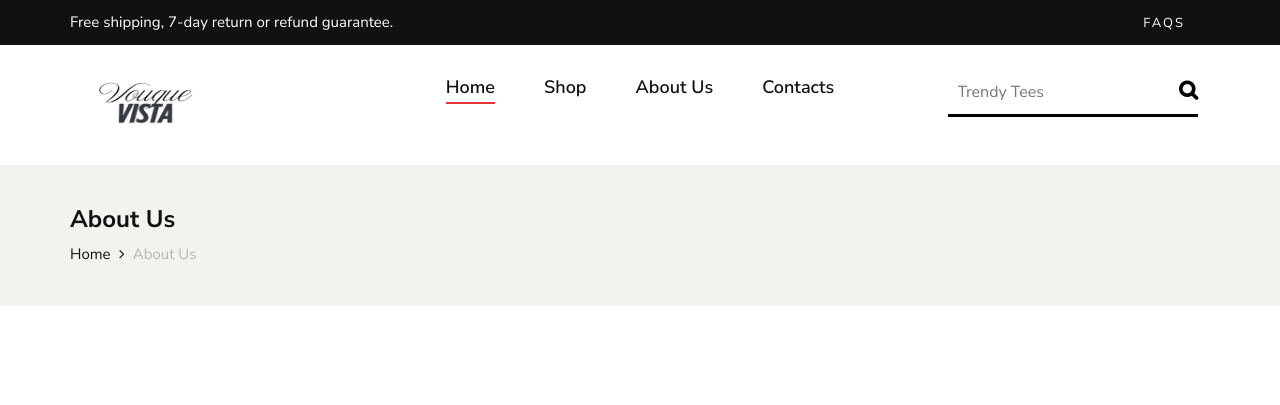
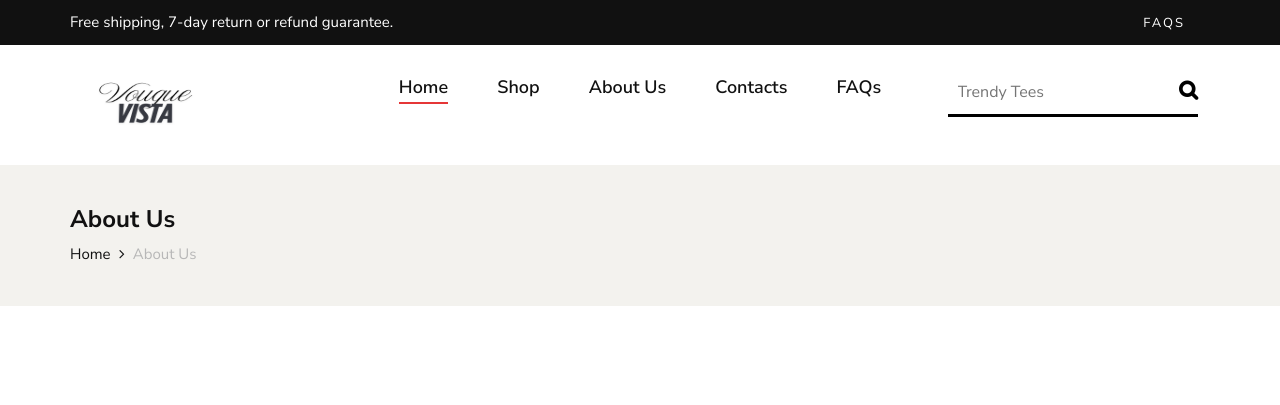
Before and after one commit to deep-priyo/E_Commerce-Web-App, a Flask app: page /about in a window 1280 px wide. Shown: the top 405 px of the page. Run offline with Flask 3, Linux system fonts and the light colour scheme; some libraries are stand-ins or nearby versions.

Commit message:
made the search bar functional along added nav items

```diff
--- a/templates/header.html
+++ b/templates/header.html
@@ -94,6 +94,7 @@
                             <li><a href="{{ url_for('about') }}">About Us</a></li>
 <!--                            <li><a href="{{ url_for('blog') }}">Blog</a></li>-->
                             <li><a href="{{ url_for('contact') }}">Contacts</a></li>
+                            <li><a href="{{ url_for('faq') }}">FAQs</a></li>
                         </ul>
                     </nav>
                 </div>
```
